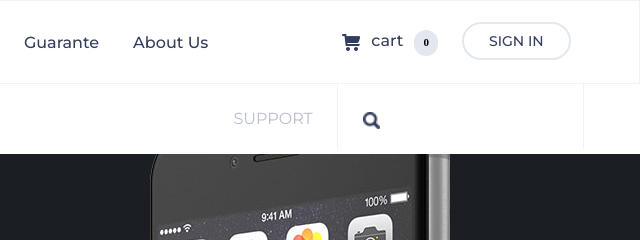
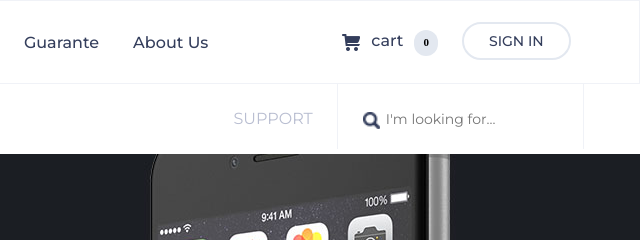
Before and after one commit to ChiefBrand/ChiefBrand.github.io, a plain HTML site: page index.html in a window 1280 px wide. Shown: the top 240 px of the page, 640-1280 px from the left. Drawn offline with Linux system fonts and the light colour scheme.

Commit message:
правка search

```diff
--- a/index.html
+++ b/index.html
@@ -50,7 +50,7 @@
 			<div class="search__form">
 			<div class="search">
 				 <img src="img/header/search.png" alt="search" class="search__img">
-				 <input type="text" class="search__input">
+				 <input type="text" placeholder="I'm looking for..." class="search__input">
 			</div>
 			</div>
 		</div>
```
